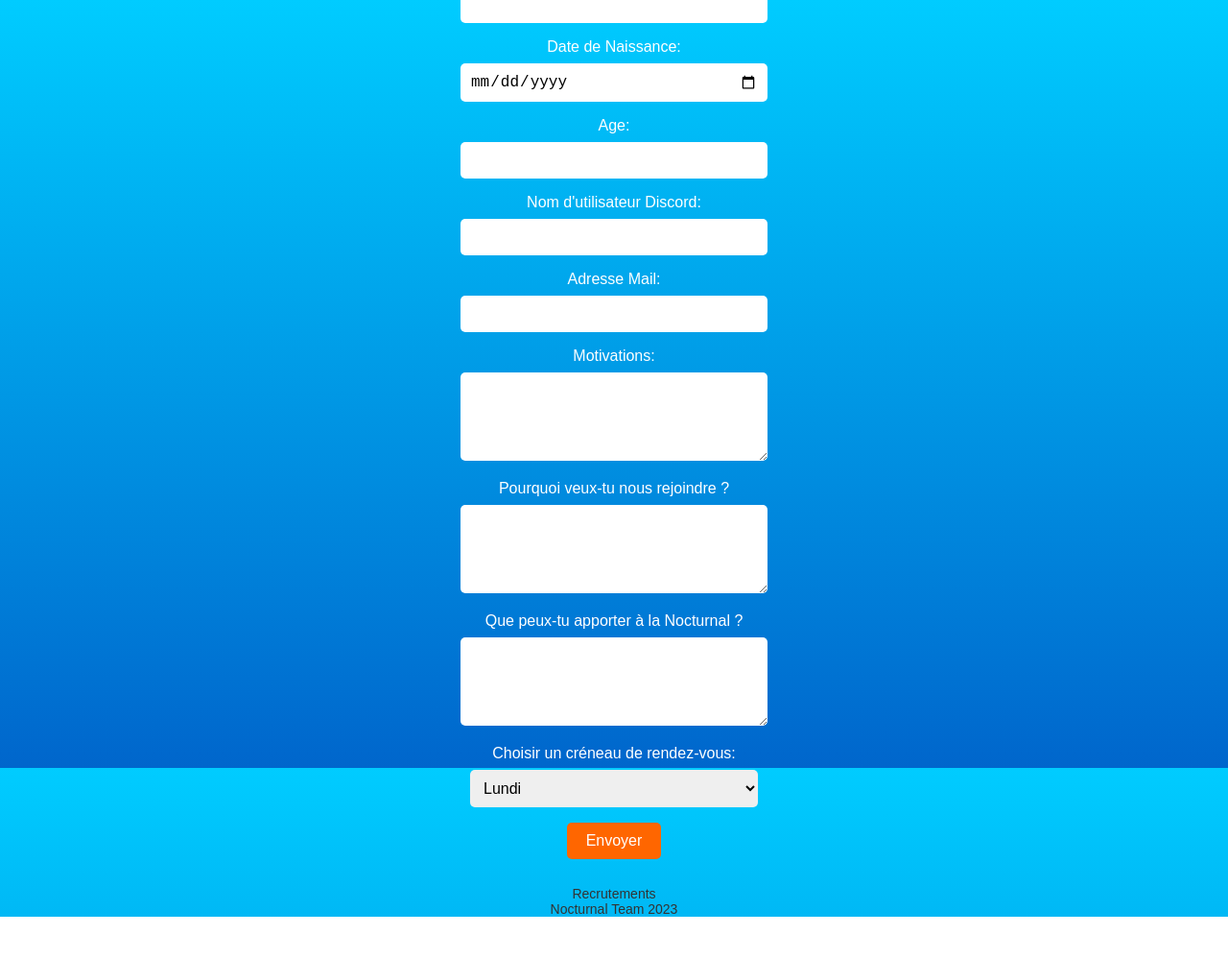
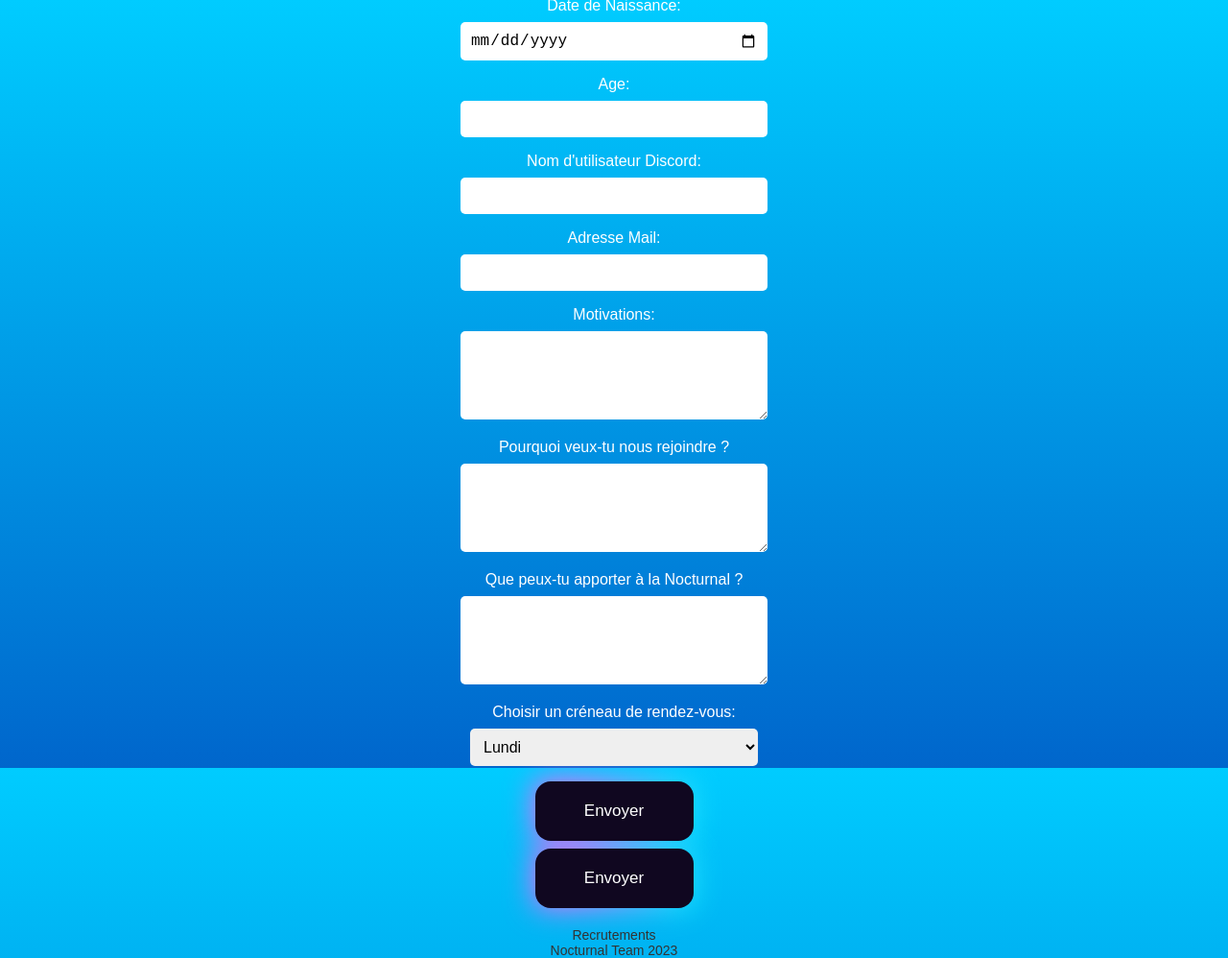
Before and after one commit to lolesx/Nocturnal, a plain HTML site: page recrutements/index.html in a window 1280 px wide. Shown: the whole page at 96% size. Before the commit the page ends 955 px from the top, so only its background shows below. Drawn offline with Linux system fonts and the light colour scheme.

Commit message:
Update index.html

```diff
--- a/recrutements/index.html
+++ b/recrutements/index.html
@@ -48,17 +48,33 @@
         }
 
         button {
-            padding: 10px 20px;
-            background-color: #ff6600;
-            border: none;
-            border-radius: 5px;
-            color: white;
-            font-size: 16px;
-            cursor: pointer;
+          width: 165px;
+          height: 62px;
+          cursor: pointer;
+          color: #fff;
+          font-size: 17px;
+          border-radius: 1rem;
+          border: none;
+          position: relative;
+          background: #100720;
+          transition: 0.1s;
+        }
+        button::after {
+          content: '';
+          width: 100%;
+          height: 100%;
+          background-image: radial-gradient( circle farthest-corner at 10% 20%,  rgba(255,94,247,1) 17.8%, rgba(2,245,255,1) 100.2% );
+          filter: blur(15px);
+          z-index: -1;
+          position: absolute;
+          left: 0;
+          top: 0;
         }
 
-        button:hover {
-            background-color: #cc5500;
+        button:active {
+          transform: scale(0.9) rotate(3deg);
+          background: radial-gradient( circle farthest-corner at 10% 20%,  rgba(255,94,247,1) 17.8%, rgba(2,245,255,1) 100.2% );
+          transition: 0.5s;
         }
 
         #credits {
@@ -122,6 +138,10 @@
         <label>
             <button type="submit">Envoyer</button>
         </label>
+
+        <button type="submit">
+            Envoyer
+        </button>
 
     </form>
     <div id="credits">
```
